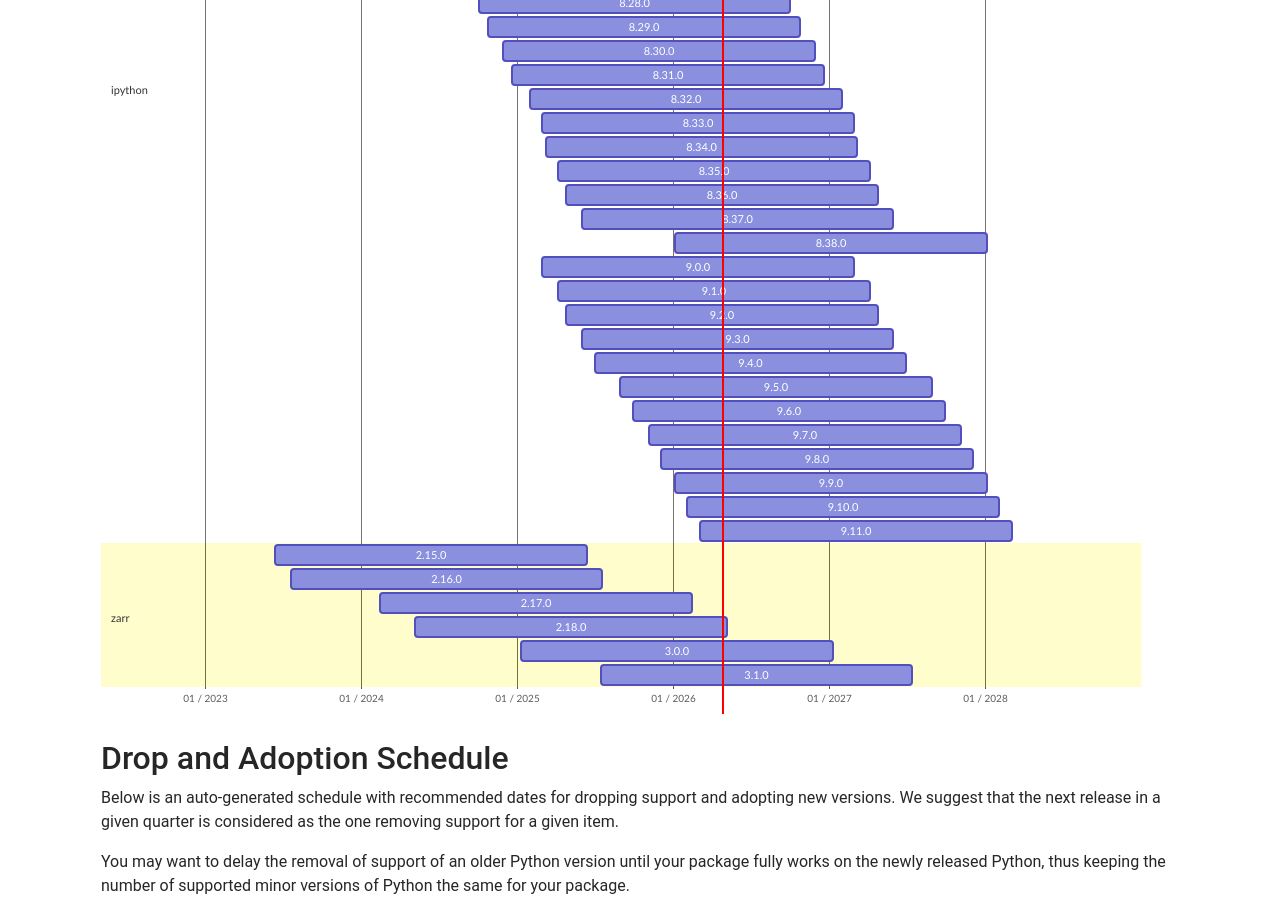
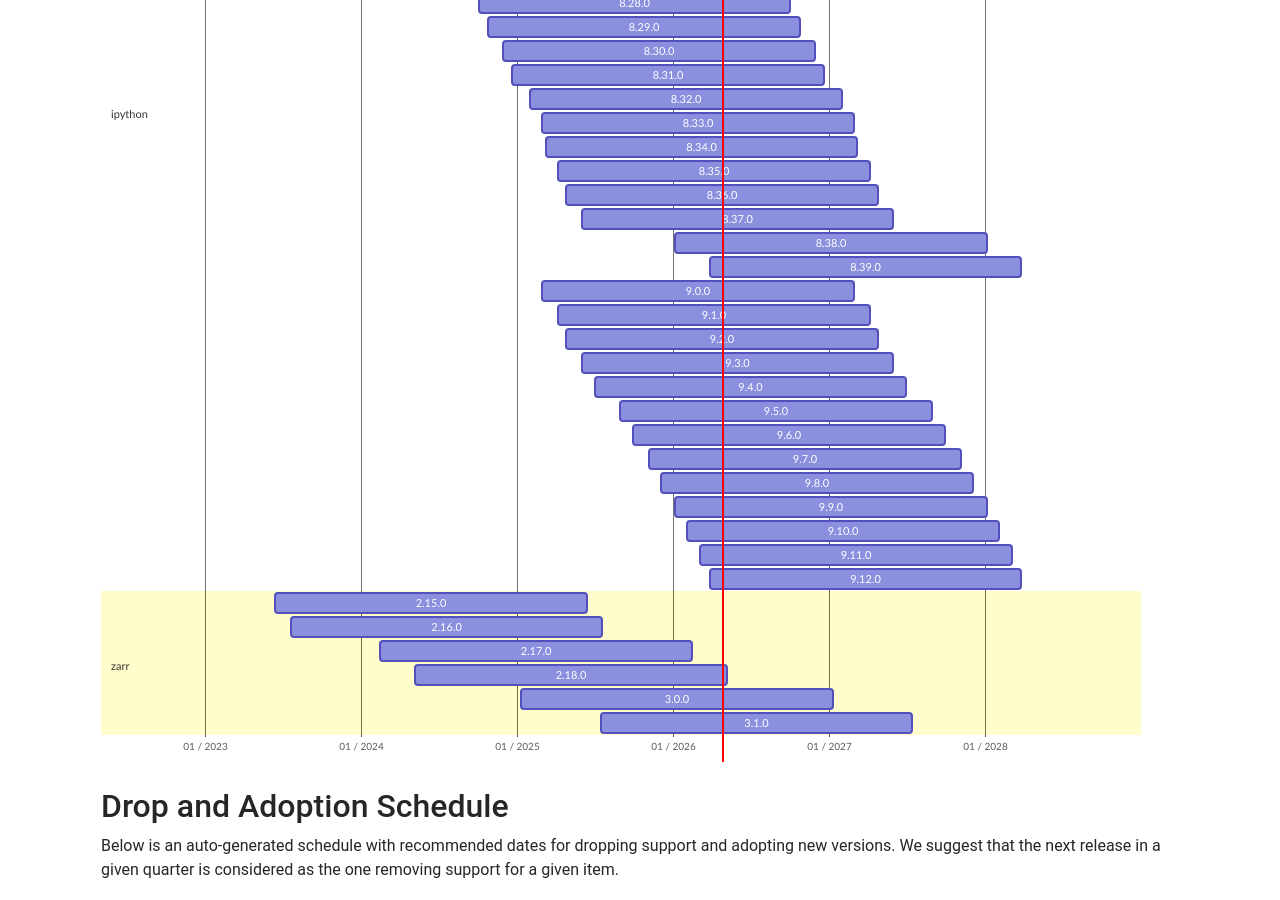
Before and after one commit to heliophysicsPy/heliophysicsPy.github.io, a Jekyll site: the page built from _pages/docs/phep-3-support-schedule.md, in a window 1280 px wide and 900 px high, scrolled down 2815 px. Built offline with Jekyll 4.4.1, drawn with Linux system fonts in a browser that asks for light colours; nearby versions of some CDN libraries; some of the changed text lies outside the part shown.

Commit message:
Update PHEP 3 support schedule [automated]

```diff
--- a/_pages/docs/phep-3/chart.md
+++ b/_pages/docs/phep-3/chart.md
@@ -122,6 +122,7 @@ section ipython
 8.36.0 : 2025-04-25,2027-04-25
 8.37.0 : 2025-05-31,2027-05-31
 8.38.0 : 2026-01-05,2028-01-05
+8.39.0 : 2026-03-27,2028-03-26
 9.0.0 : 2025-02-28,2027-02-28
 9.1.0 : 2025-04-07,2027-04-07
 9.2.0 : 2025-04-25,2027-04-25
@@ -134,6 +135,7 @@ section ipython
 9.9.0 : 2026-01-05,2028-01-05
 9.10.0 : 2026-02-02,2028-02-02
 9.11.0 : 2026-03-05,2028-03-04
+9.12.0 : 2026-03-27,2028-03-26
 
 section zarr
 2.15.0 : 2023-06-14,2025-06-13
--- a/_pages/docs/phep-3/schedule.md
+++ b/_pages/docs/phep-3/schedule.md
@@ -99,7 +99,7 @@
 
 |         |                      |                                  |
 | ------- | -------------------- | -------------------------------- |
-| ipython | 8.38.0 to 9.11.0     | support by Jul 2026 and Sep 2026 |
+| ipython | 8.38.0 to 9.12.0     | support by Jul 2026 and Sep 2026 |
 | pandas  | 3.0.0                | support by Jul 2026              |
 | scipy   | 1.17.0               | support by Jul 2026              |
 | xarray  | 2026.1.0 to 2026.2.0 | support by Jul 2026 and Aug 2026 |
@@ -188,7 +188,7 @@
 
 |         |                      |                                |
 | ------- | -------------------- | ------------------------------ |
-| ipython | 8.38.0 to 9.11.0     | released Jan 2026 and Mar 2026 |
+| ipython | 8.38.0 to 9.12.0     | released Jan 2026 and Mar 2026 |
 | pandas  | 3.0.0                | released Jan 2026              |
 | scipy   | 1.17.0               | released Jan 2026              |
 | xarray  | 2026.1.0 to 2026.2.0 | released Jan 2026 and Feb 2026 |
```
